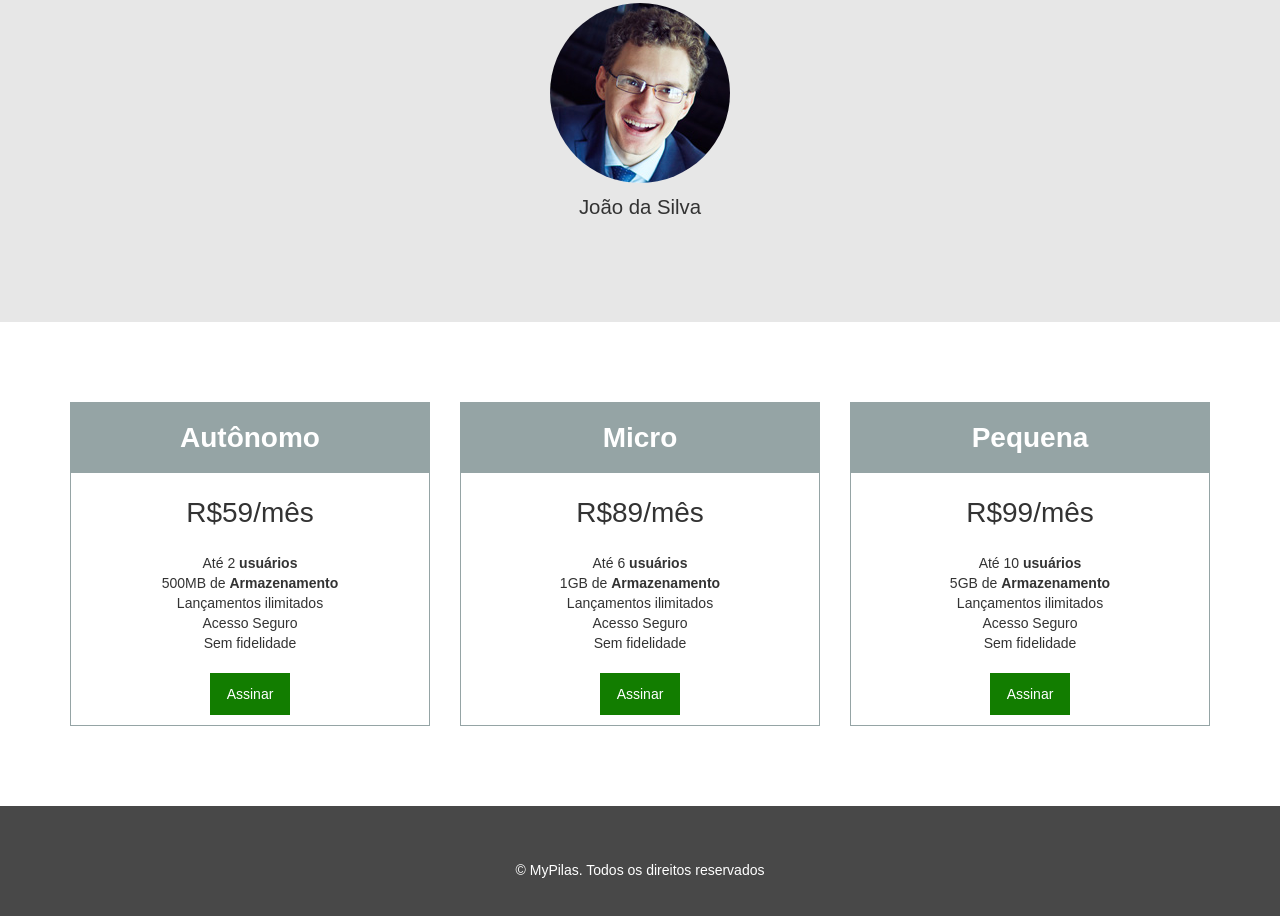
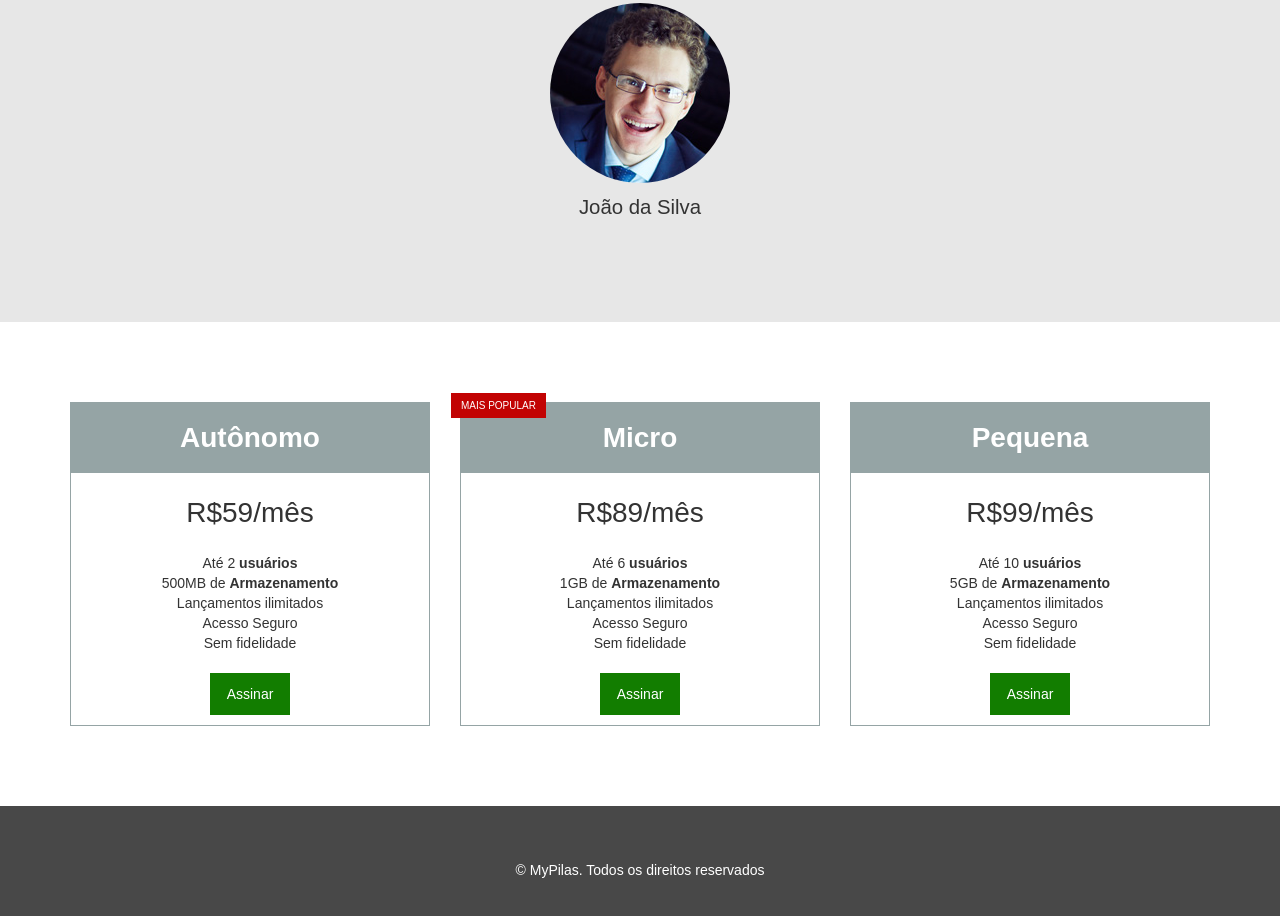
Before and after one commit to ValdirCordeiro/Curso-HTML5-CSS3-BEM, a plain HTML site: page projeto/index.html in a window 1280 px wide. Shown: the part 809-1725 px from the top of the page. Drawn offline with Linux system fonts and the light colour scheme.

Commit message:
posiçãa

```diff
--- a/projeto/css/componentes.css
+++ b/projeto/css/componentes.css
@@ -2,10 +2,28 @@
 			PLANO
  \*------------------------*/
  .plano {
+ 	position: relative;
+
  	padding: 10px;
  	border: 1px solid #95a4a5;
 
  	font-size: 1.4rem; /*14px*/
+ }
+
+ .plano--mais-popular::after {
+ 	position: absolute;
+ 	top: -10px;
+ 	left: -10px;
+
+ 	padding: 0 10px;
+
+ 	background-color: #c20303;
+ 	color: #fff;
+
+ 	font-size: 0.7142em;
+ 	line-height: 2.5;
+
+ 	content: "MAIS POPULAR";
  }
 
  .plano__cabecalho {
--- a/projeto/css/layout.css
+++ b/projeto/css/layout.css
@@ -42,3 +42,9 @@
  	color: #fff;
  	text-align: center;
  }
+
+@media(max-width: 749px){
+	 .layout-planos .row > div:not(.ultima-coluna) {
+	 	margin-bottom: 40px;
+	 }
+}
--- a/projeto/index.html
+++ b/projeto/index.html
@@ -74,7 +74,7 @@
 				</div>
 
 				<div class="col-sm-4">
-					<article class="plano">
+					<article class="plano plano--mais-popular">
 						<h2 class="plano__cabecalho">Micro</h2>
 						<div class="plano__preco">R$89/mês</div>
 						<ul class="plano__caracteristicas">
@@ -90,7 +90,7 @@
 					</article>
 				</div>
 
-				<div class="col-sm-4">
+				<div class="col-sm-4 ultima-coluna">
 					<article class="plano">
 						<h2 class="plano__cabecalho">Pequena</h2>
 						<div class="plano__preco">R$99/mês</div>
```
